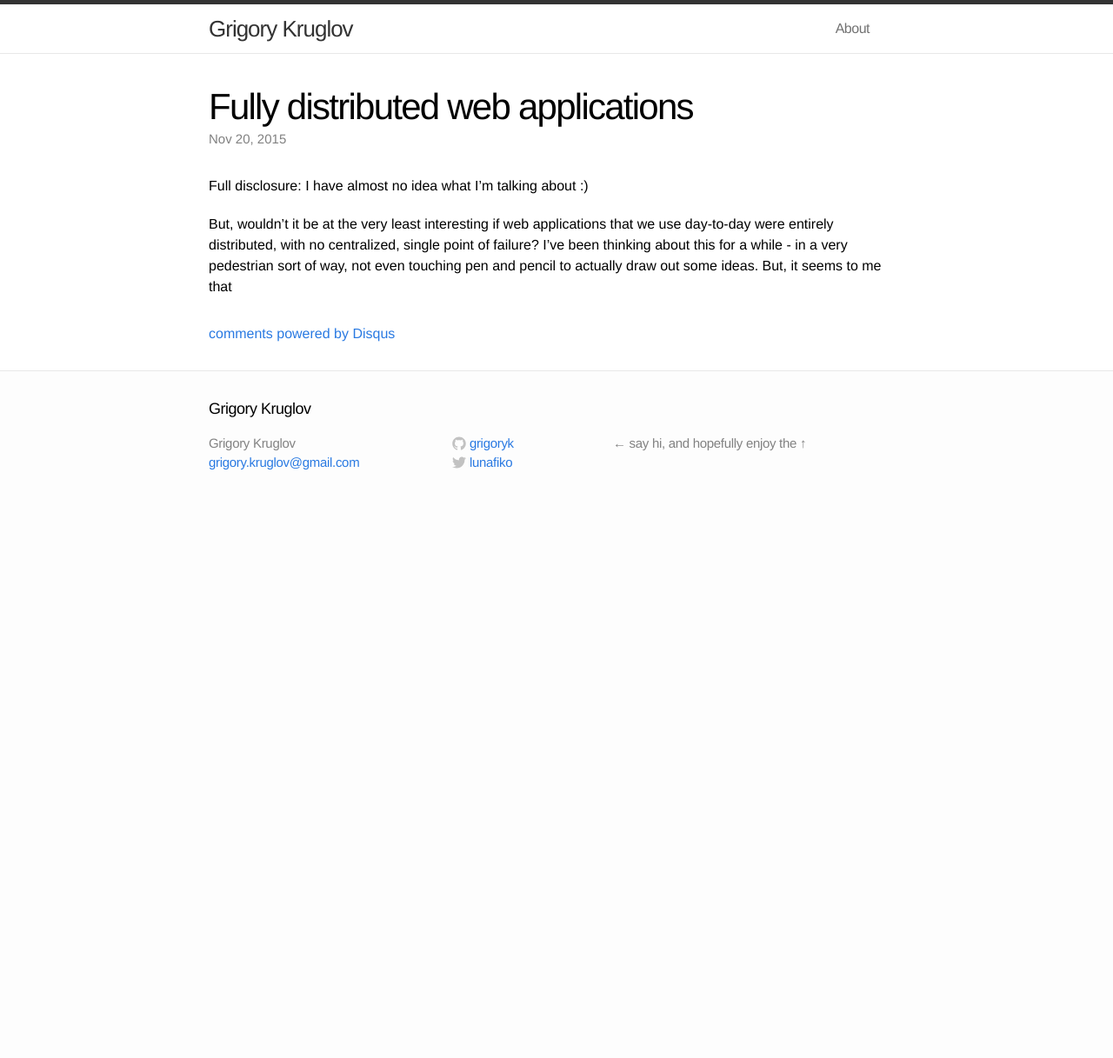
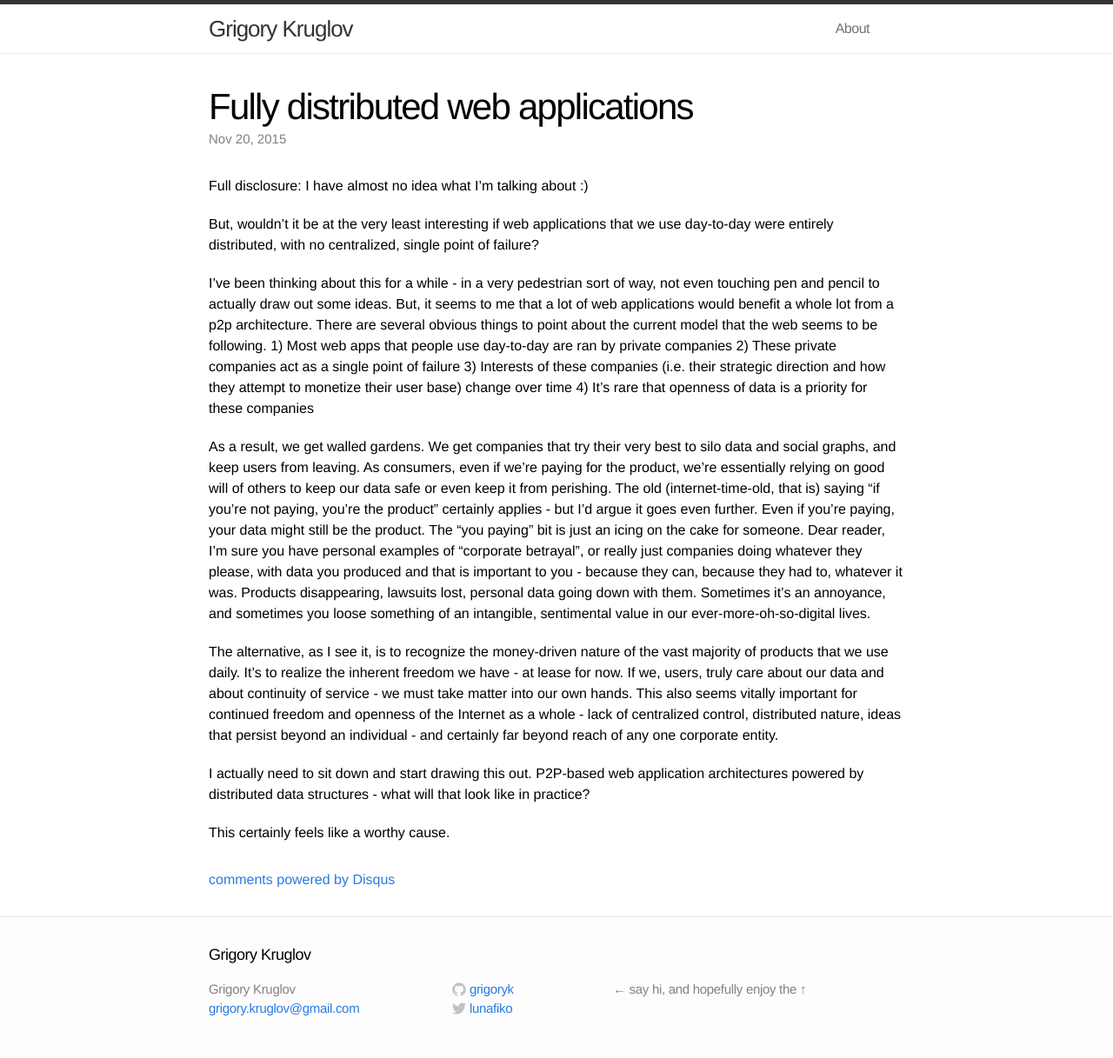
Before and after one commit to grigoryk/grigoryk.github.io, a Jekyll site: the page built from _posts/2015-11-20-fully-distributed-web-applications.markdown, in a window 1280 px wide. Shown: the whole page at 87% size. Built offline with Jekyll 4.4.1, drawn with Linux system fonts in a browser that asks for light colours; comment, search, counter and statistics services are not loaded; before the commit the page ends 900 px from its top, so only the background shows below that.

Commit message:
write out the post

```diff
--- a/_posts/2015-11-20-fully-distributed-web-applications.markdown
+++ b/_posts/2015-11-20-fully-distributed-web-applications.markdown
@@ -9,4 +9,17 @@ permalink: /2015/11/fully-distributed-web-applications/
 Full disclosure: I have almost no idea what I'm talking about :)
 
 But, wouldn't it be at the very least interesting if web applications that we use day-to-day were entirely distributed, with no centralized, single point of failure?
-I've been thinking about this for a while - in a very pedestrian sort of way, not even touching pen and pencil to actually draw out some ideas. But, it seems to me that
+
+I've been thinking about this for a while - in a very pedestrian sort of way, not even touching pen and pencil to actually draw out some ideas. But, it seems to me that a lot of web applications would benefit a whole lot from a p2p architecture. There are several obvious things to point about the current model that the web seems to be following.
+1) Most web apps that people use day-to-day are ran by private companies
+2) These private companies act as a single point of failure
+3) Interests of these companies (i.e. their strategic direction and how they attempt to monetize their user base) change over time
+4) It's rare that openness of data is a priority for these companies
+
+As a result, we get walled gardens. We get companies that try their very best to silo data and social graphs, and keep users from leaving. As consumers, even if we're paying for the product, we're essentially relying on good will of others to keep our data safe or even keep it from perishing. The old (internet-time-old, that is) saying "if you're not paying, you're the product" certainly applies - but I'd argue it goes even further. Even if you're paying, your data might still be the product. The "you paying" bit is just an icing on the cake for someone. Dear reader, I'm sure you have personal examples of "corporate betrayal", or really just companies doing whatever they please, with data you produced and that is important to you - because they can, because they had to, whatever it was. Products disappearing, lawsuits lost, personal data going down with them. Sometimes it's an annoyance, and sometimes you loose something of an intangible, sentimental value in our ever-more-oh-so-digital lives.
+
+The alternative, as I see it, is to recognize the money-driven nature of the vast majority of products that we use daily. It's to realize the inherent freedom we have - at lease for now. If we, users, truly care about our data and about continuity of service - we must take matter into our own hands. This also seems vitally important for continued freedom and openness of the Internet as a whole - lack of centralized control, distributed nature, ideas that persist beyond an individual - and certainly far beyond reach of any one corporate entity.
+
+I actually need to sit down and start drawing this out. P2P-based web application architectures powered by distributed data structures - what will that look like in practice?
+
+This certainly feels like a worthy cause.
```
